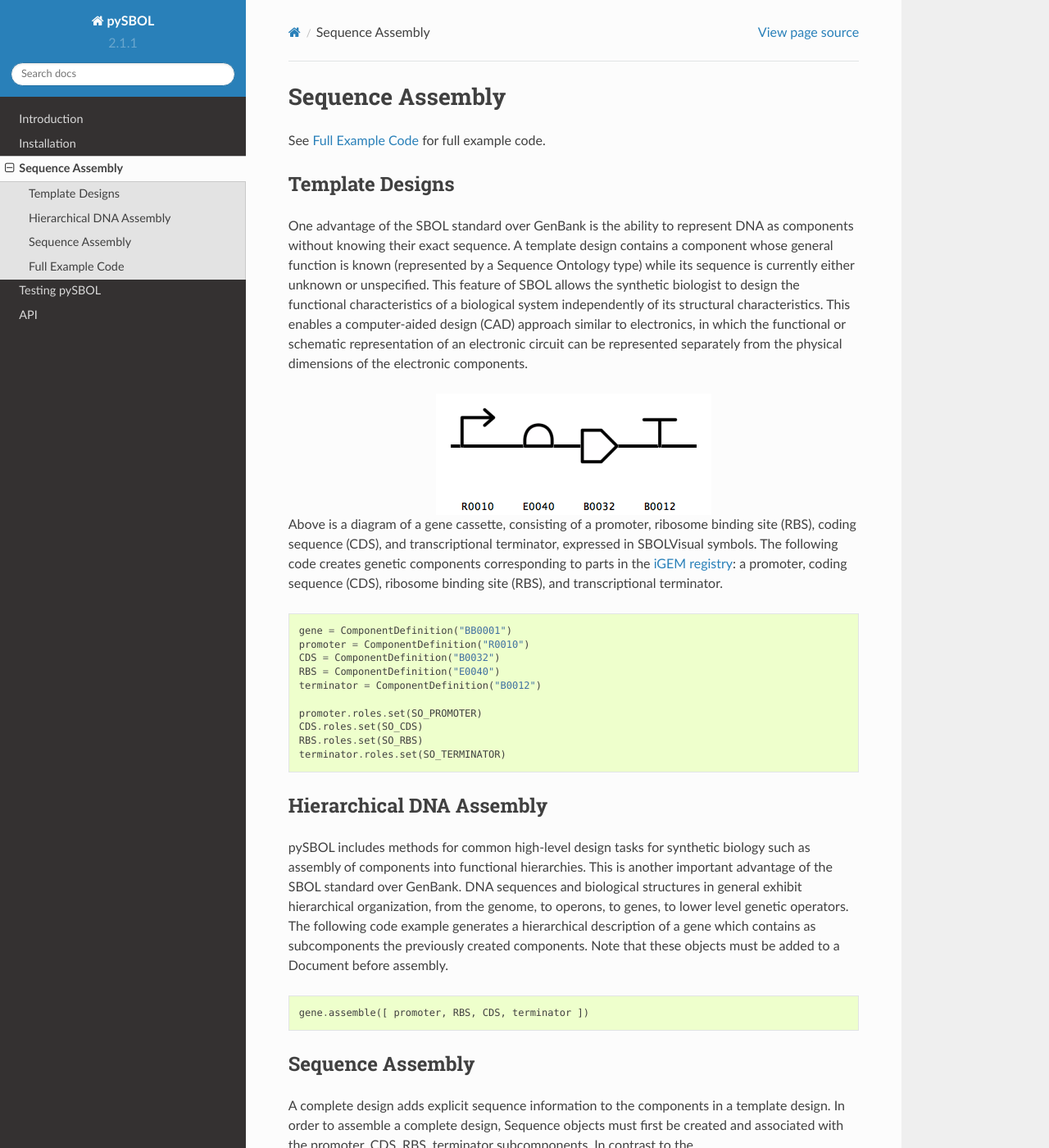
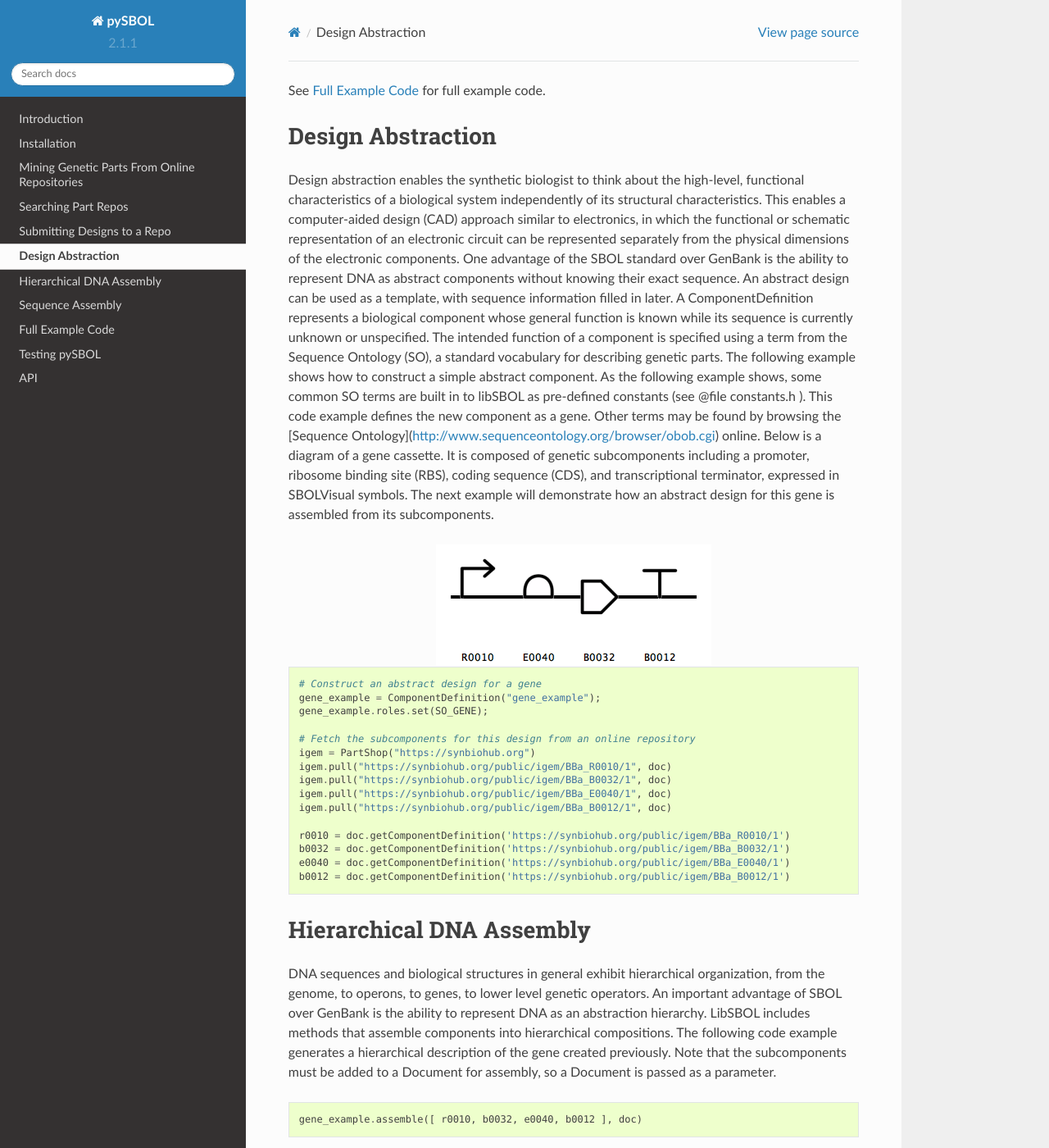
Before and after one commit to SynBioDex/pySBOL, a Sphinx documentation site: the page built from docs/sbol_examples.rst, in a window 1280 px wide and 1400 px high. Shown: the whole window at 82% size. Built offline with Sphinx 7.4.7 and the Read the Docs theme 2.0.0, drawn with Linux system fonts in a browser that asks for light colours; some of the changed text lies outside the part shown.

Commit message:
Updated documentation

```diff
--- a/docs/index.rst
+++ b/docs/index.rst
@@ -13,6 +13,7 @@ and constructing genetic designs according to the standardized specifications of
 
    introduction
    installation
+   repositories
    sbol_examples
    testing_instructions
    API
--- a/docs/repositories.rst
+++ b/docs/repositories.rst
@@ -0,0 +1,54 @@
+
+---------------------------------------------
+Mining Genetic Parts From Online Repositories
+---------------------------------------------
+
+In today's modern technological society, a variety of interesting and complicated products are built from off-the-shelf components. Imagine searching for an automotive part at your local parts shop. You might tell the clerk which part you are looking for, at which point she will look that part up in the company database, and then assist you to pull the part from the shelves. LibSBOL puts an inventory of biological parts at your fingertips.
+LibSBOL makes it easy for users to pull data about biological components from online databases. The [iGEM Registry of Standard Biological Parts](http://parts.igem.org/Main_Page) is an online database that catalogs a vast inventory of genetic parts, many contributed by students competing in iGEM. These parts are available in SBOL format in the [SynBioHub](http://synbiohub.org) knowledgebase, hosted by Newcastle University. Using a part's web address, the user can fetch data about that part. Feel free to browse available parts online. Alternatively, users can use LibSBOL's search methods to locate interesting parts.
+The following code example shows how to pull data about biological components from the SynBioHub repository. The SynBioHub repository is represented with a PartShop object. The following code retrieves parts  corresponding to promoter, coding sequence (CDS), ribosome binding site (RBS), and transcriptional terminator. These are imported into a Document object, which must be initialized first. See @ref getting_started for more about creating Documents.
+
+.. code:: python
+
+igem = PartShop("http://synbiohub.org")
+igem.pull("http://synbiohub.org/public/igem/BBa_T9002/1", doc)
+igem.pull("http://synbiohub.org/public/igem/BBa_B0032/1", doc)
+igem.pull("http://synbiohub.org/public/igem/BBa_E0040/1", doc)
+igem.pull("http://synbiohub.org/public/igem/BBa_B0012/1", doc)
+
+t9002 = doc.getComponentDefinition('http://synbiohub.org/public/igem/BBa_T9002/1')
+b0032 = doc.getComponentDefinition('http://synbiohub.org/public/igem/BBa_B0032/1')
+e0040 = doc.getComponentDefinition('http://synbiohub.org/public/igem/BBa_E0040/1')
+b0012 = doc.getComponentDefinition('http://synbiohub.org/public/igem/BBa_B0012/1')
+
+--------------------
+Searching Part Repos
+--------------------
+
+The easiest search is a general search, which scans the fields of an object for a partial, case-insensitive match to the search term. The type of object should be specified using the type definition for an SBOL Object. The response is returned as a list of dictionary objects, where each dictionary contains a record about a part in the PartShop. By default the search only returns a maximum of 25 records. If more than 25 objects in the repository match the search criteria, then the user may specify an offset and limit to obtain additional records.
+
+.. code:: python
+
+# This returns 14 records as of 9 Jun 2017
+records = igem.search("repressilator", SBOL_COMPONENT_DEFINITION)
+
+# The search for "enzyme" returns 25 records, the default limit. User can specify a different limit.
+all_records = []
+records = igem.search("enzyme", SBOL_COMPONENT_DEFINITION)
+offset = len(records)
+
+# Continue requesting records until the end is reached (a total of 173 records)
+while len(records) > 0 :
+    records = igem.search("enzyme", SBOL_COMPONENT_DEFINITION, offset)
+    offset += len(records)
+    all_records.extend(records)
+
+----------------------------
+Submitting Designs to a Repo
+----------------------------
+
+Users can submit their SBOL data directly to a PartShop using the PySBOL API. This is important, so that other synthetic biologists may access the data and build off each other's work. Submitting to a repository is also important for reproducing published scientific work. The synthetic biology journal ACS Synthetic Biology now encourages authors to submit SBOL data about their genetically engineered DNA to a repository like [SynBioHub](https://synbiohub.org) or [JBEI-ICE](https://acs-registry.jbei.org/login). In order to submit to a PartShop remotely, the user must first vist the appropriate website and register. Once the user has established an account, they can then log in remotely using PySBOL.
+
+.. code:: python
+
+login("bbartley@sys-bio.org", password)
+submit(doc)
--- a/docs/sbol_examples.rst
+++ b/docs/sbol_examples.rst
@@ -1,66 +1,60 @@
-Sequence Assembly
-======================
-
 See `Full Example Code <https://pysbol2.readthedocs.io/en/latest/sbol_examples.html#id2>`_ for full example code.
 
 -------------------------------
-Template Designs
+Design Abstraction
 -------------------------------
 
-One advantage of the SBOL standard over GenBank is the ability to represent DNA as components without knowing their exact sequence. A template design contains a component whose general function is known (represented by a Sequence Ontology type) while its sequence is currently either unknown or unspecified. This feature of SBOL allows the synthetic biologist to design the functional characteristics of a biological system independently of its structural characteristics. This enables a computer-aided design (CAD) approach similar to electronics, in which the functional or schematic representation of an electronic circuit can be represented separately from the physical dimensions of the electronic components.
+Design abstraction enables the synthetic biologist to think about the high-level, functional characteristics of a biological system independently of its structural characteristics. This enables a computer-aided design (CAD) approach similar to electronics, in which the functional or schematic representation of an electronic circuit can be represented separately from the physical dimensions of the electronic components. One advantage of the SBOL standard over GenBank is the ability to represent DNA as abstract components without knowing their exact sequence. An abstract design can be used as a template, with sequence information filled in later.
+A ComponentDefinition represents a biological component whose general function is known while its sequence is currently unknown or unspecified. The intended function of a component is specified using a term from the Sequence Ontology (SO), a standard vocabulary for describing genetic parts. The following example shows how to construct a simple abstract component. As the following example shows, some common SO terms are built in to libSBOL as pre-defined constants (see @file constants.h ). This code example defines the new component as a gene. Other terms may be found by browsing the [Sequence Ontology](http://www.sequenceontology.org/browser/obob.cgi) online.
+Below is a diagram of a gene cassette. It is composed of genetic subcomponents including a promoter, ribosome binding site (RBS), coding sequence (CDS), and transcriptional terminator, expressed in SBOLVisual symbols. The next example will demonstrate how an abstract design for this gene is assembled from its subcomponents.
 
 .. figure:: ../gene_cassette.png
     :align: center
     :figclass: align-center
 
-Above is a diagram of a gene cassette, consisting of a promoter, ribosome binding site (RBS), coding sequence (CDS), and transcriptional terminator, expressed in SBOLVisual symbols. The following code creates genetic components corresponding to parts in the `iGEM registry <http://parts.igem.org/Main_Page>`_: a promoter, coding sequence (CDS), ribosome binding site (RBS), and transcriptional terminator.
-
 .. code:: python
 
-	gene = ComponentDefinition("BB0001")
-	promoter = ComponentDefinition("R0010")
-	CDS = ComponentDefinition("B0032")
-	RBS = ComponentDefinition("E0040")
-	terminator = ComponentDefinition("B0012")
+    # Construct an abstract design for a gene
+    gene_example = ComponentDefinition("gene_example");
+    gene_example.roles.set(SO_GENE);
 
-	promoter.roles.set(SO_PROMOTER)
-	CDS.roles.set(SO_CDS)
-	RBS.roles.set(SO_RBS)
-	terminator.roles.set(SO_TERMINATOR)
+    # Fetch the subcomponents for this design from an online repository
+    igem = PartShop("https://synbiohub.org")
+    igem.pull("https://synbiohub.org/public/igem/BBa_R0010/1", doc)
+    igem.pull("https://synbiohub.org/public/igem/BBa_B0032/1", doc)
+    igem.pull("https://synbiohub.org/public/igem/BBa_E0040/1", doc)
+    igem.pull("https://synbiohub.org/public/igem/BBa_B0012/1", doc)
+
+    r0010 = doc.getComponentDefinition('https://synbiohub.org/public/igem/BBa_R0010/1')
+    b0032 = doc.getComponentDefinition('https://synbiohub.org/public/igem/BBa_B0032/1')
+    e0040 = doc.getComponentDefinition('https://synbiohub.org/public/igem/BBa_E0040/1')
+    b0012 = doc.getComponentDefinition('https://synbiohub.org/public/igem/BBa_B0012/1')
 
 -------------------------------
 Hierarchical DNA Assembly
 -------------------------------
 
-pySBOL includes methods for common high-level design tasks for synthetic biology such as assembly of components into functional hierarchies. This is another important advantage of the SBOL standard over GenBank. DNA sequences and biological structures in general exhibit hierarchical organization, from the genome, to operons, to genes, to lower level genetic operators. The following code example generates a hierarchical description of a gene which contains as subcomponents the previously created components. Note that these objects must be added to a Document before assembly.
+DNA sequences and biological structures in general exhibit hierarchical organization, from the genome, to operons, to genes, to lower level genetic operators. An important advantage of SBOL over GenBank is the ability to represent DNA as an abstraction hierarchy. LibSBOL includes methods that assemble components into hierarchical compositions. The following code example generates a hierarchical description of the gene  created previously. Note that the subcomponents must be added to a Document for assembly, so a Document is passed as a parameter.
+
 
 .. code:: python
 
-    gene.assemble([ promoter, RBS, CDS, terminator ])
+    gene_example.assemble([ r0010, b0032, e0040, b0012 ], doc)
+
 
 -------------------------------
 Sequence Assembly
 -------------------------------
 
-A complete design adds explicit sequence information to the components in a template design. In order to assemble a complete design, Sequence objects must first be created and associated with the promoter, CDS, RBS, terminator subcomponents. In contrast to the `ComponentDefinition.assemble() <https://pysbol2.readthedocs.io/en/latest/API.html#sbol.libsbol.ComponentDefinition.assemble>`_ method, which assembles a template design, the `Sequence.assemble() <https://pysbol2.readthedocs.io/en/latest/API.html#sbol.libsbol.Sequence.assemble>`_ method calculates the complete sequence of a design from the sequence of its subcomponents. You must assemble the template design prior to assembling the the complete sequence.
+
+A complete design adds explicit sequence information to the components in a template design. In order to complete the DNA sequence for a design, Sequence objects must be created and associated with the template design previously created. In contrast to the `ComponentDefinition.assemble() <https://pysbol2.readthedocs.io/en/latest/API.html#sbol.libsbol.ComponentDefinition.assemble>`_ method, which assembles a template design, the `Sequence.assemble() <https://pysbol2.readthedocs.io/en/latest/API.html#sbol.libsbol.Sequence.assemble>`_ method calculates the complete sequence of a design from the sequence of its subcomponents. You must assemble the template design prior to assembling the the complete sequence.
 
 .. code:: python
 
-	promoter_seq = Sequence("R0010", "ggctgca")
-	RBS_seq = Sequence("B0032", "aattatataaa")
-	CDS_seq = Sequence("E0040", "atgtaa")
-	terminator_seq = Sequence("B0012", "attcga")
-	gene_seq = Sequence("BB0001")
-
-	promoter.sequences.set(promoter_seq.identity.get())
-	CDS.sequences.set(CDS_seq.identity.get())
-	RBS.sequences.set(RBS_seq.identity.get())
-	terminator.sequences.set(terminator_seq.identity.get())
-	gene.sequences.set(gene_seq.identity.get())
-
-	gene_seq.assemble()
-	print(gene_seq.elements.get())
-
+    gene_seq = Sequence("gene_seq")
+    gene_seq.sequences.set(gene_seq.identity.get())
+    gene_seq.assemble()
+    print (gene_seq.elements.get())
 
 -------------------------------
 Full Example Code
@@ -75,9 +69,9 @@ Full example code is provided below, which will create a file called "gene_casse
     setHomespace("http://sys-bio.org")
     doc = Document()
 
-    gene = ComponentDefinition("BB0001")
+    gene_example = ComponentDefinition("gene_example")
     promoter = ComponentDefinition("R0010")
-    CDS = ComponentDefinition("B0032")
+    cds = ComponentDefinition("B0032")
     RBS = ComponentDefinition("E0040")
     terminator = ComponentDefinition("B0012")
 
```
